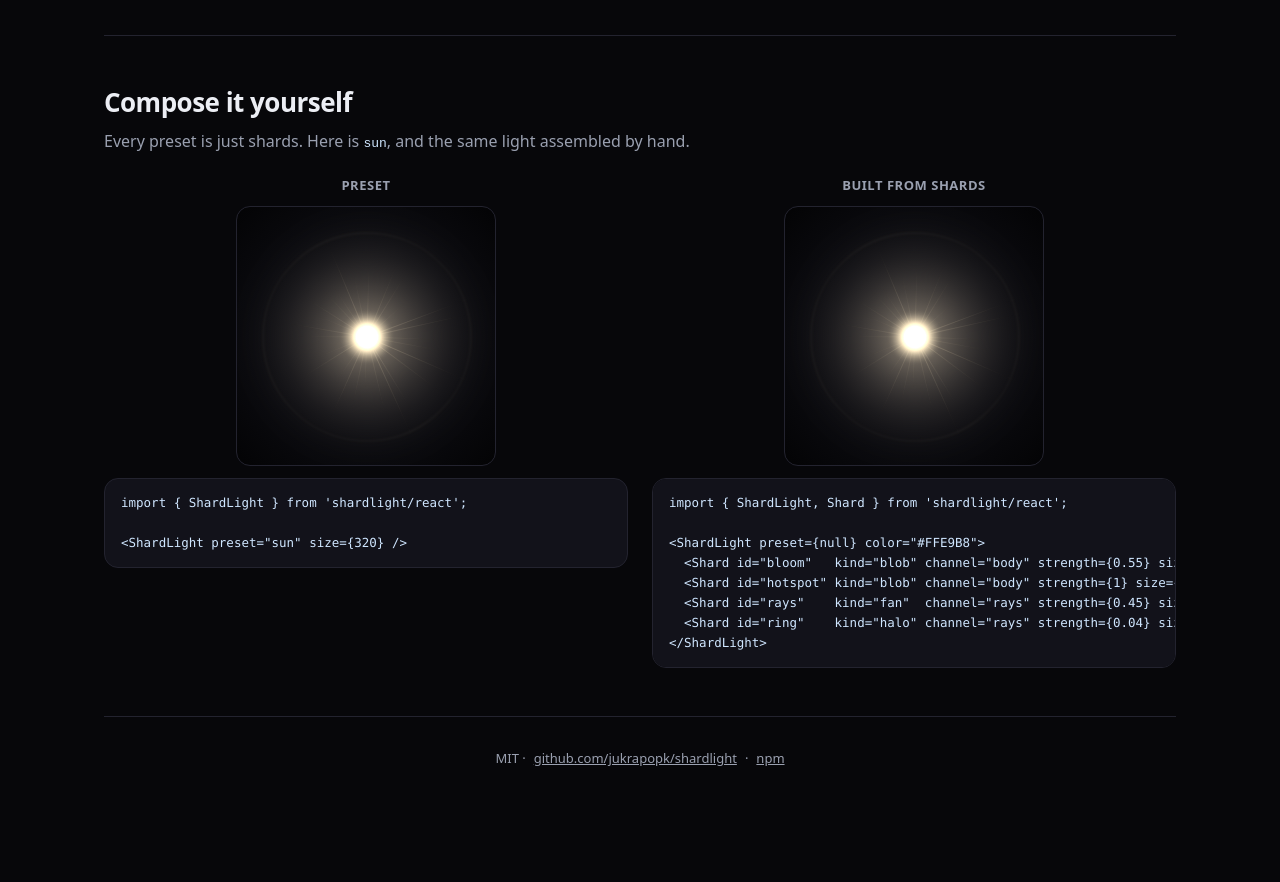
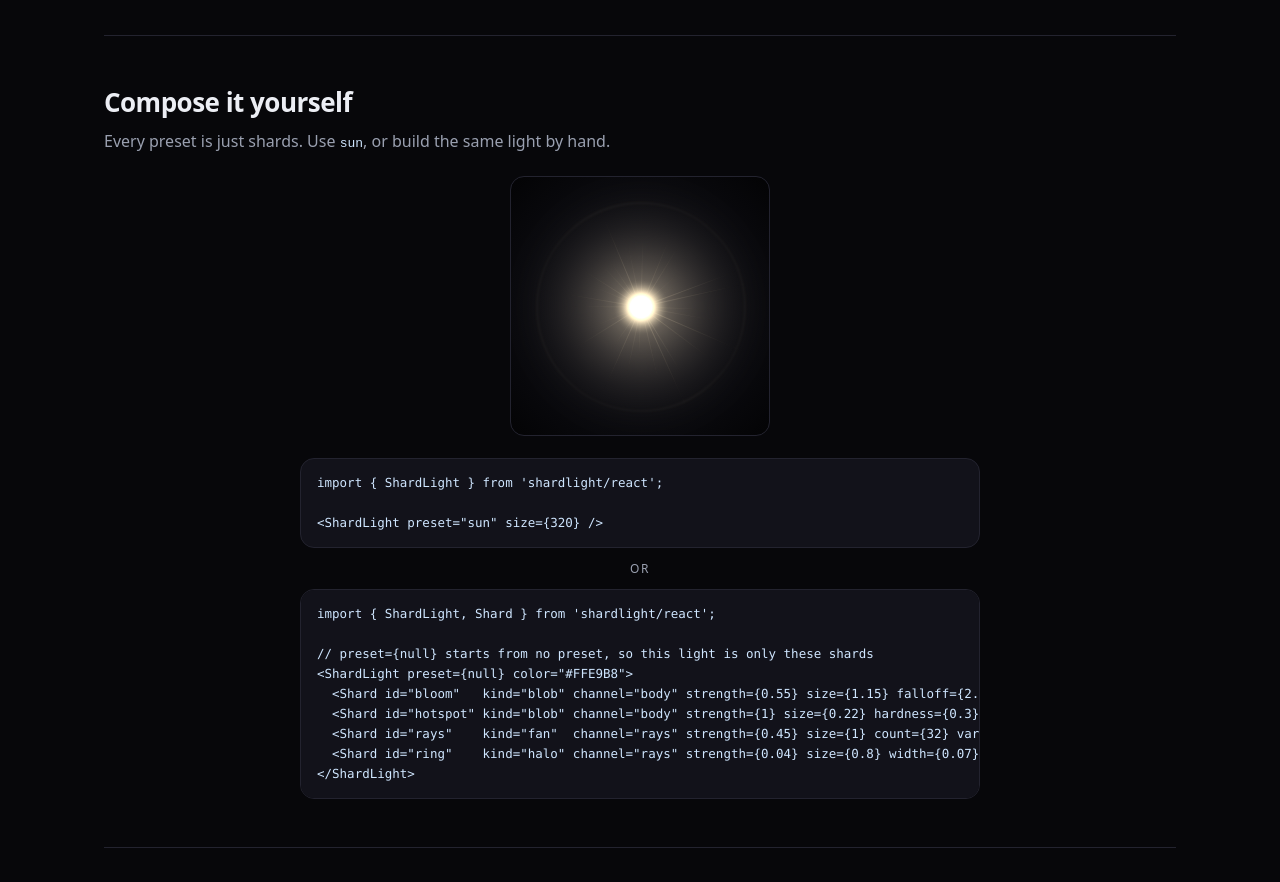
Before and after one commit to jukrapopk/shardlight, a React (Vite) app in the folder apps/demo/: page / in a window 1280 px wide. Shown: the part 1900-2782 px from the top of the page. Before the commit the page ends 2755 px from the top, so only its background shows below. Built offline with nearby package versions, Linux system fonts and the light colour scheme.

Commit message:
feat(demo): show one light with preset-or-shards snippets in the compose section
The two approaches are identical, so render one display and stack the two snippets with an 'or' between them; note why preset={null} is required.

```diff
--- a/apps/demo/src/App.tsx
+++ b/apps/demo/src/App.tsx
@@ -1,7 +1,7 @@
 import { Canvas } from '@react-three/fiber';
 import { useEffect, useRef } from 'react';
 import * as THREE from 'three';
-import { ShardLight, Shard } from 'shardlight/react';
+import { ShardLight } from 'shardlight/react';
 import { ShardLightMesh } from 'shardlight/r3f';
 import { createShardLight } from 'shardlight/three';
 
@@ -26,6 +26,7 @@ scene.add(light.object);`,
 <ShardLight preset="sun" size={320} />`,
   shardsSun: `import { ShardLight, Shard } from 'shardlight/react';
 
+// preset={null} starts from no preset, so this light is only these shards
 <ShardLight preset={null} color="#FFE9B8">
   <Shard id="bloom"   kind="blob" channel="body" strength={0.55} size={1.15} falloff={2.6} softness={5} />
   <Shard id="hotspot" kind="blob" channel="body" strength={1} size={0.22} hardness={0.3} falloff={2} />
@@ -168,75 +169,21 @@ export function App() {
         </div>
       </section>
 
-      {/* Compose: the sun preset vs the same light built from shards */}
+      {/* Compose: one light, two ways to get it */}
       <section className="section" id="compose">
         <h2>Compose it yourself</h2>
         <p className="sub">
-          Every preset is just shards. Here is <code>sun</code>, and the same light assembled by
-          hand.
+          Every preset is just shards. Use <code>sun</code>, or build the same light by hand.
         </p>
-        <div className="examples">
-          <figure>
-            <h3>Preset</h3>
-            <div className="light-box">
-              <ShardLight preset="sun" size={BOX} />
-            </div>
+        <div className="compose">
+          <div className="light-box">
+            <ShardLight preset="sun" size={BOX} />
+          </div>
+          <div className="compose-code">
             <pre>{CODE.presetSun}</pre>
-          </figure>
-
-          <figure>
-            <h3>Built from shards</h3>
-            <div className="light-box">
-              <ShardLight preset={null} color="#FFE9B8" size={BOX}>
-                <Shard
-                  id="bloom"
-                  kind="blob"
-                  channel="body"
-                  strength={0.55}
-                  size={1.15}
-                  falloff={2.6}
-                  softness={5}
-                />
-                <Shard
-                  id="hotspot"
-                  kind="blob"
-                  channel="body"
-                  strength={1}
-                  size={0.22}
-                  hardness={0.3}
-                  falloff={2}
-                />
-                <Shard
-                  id="rays"
-                  kind="fan"
-                  channel="rays"
-                  strength={0.45}
-                  size={1}
-                  count={32}
-                  variance={0.7}
-                  jitter={0.55}
-                  inner={0.06}
-                  width={2}
-                  taper={1}
-                  falloff={1.6}
-                  fadeIn={0.05}
-                  softness={1.5}
-                />
-                <Shard
-                  id="ring"
-                  kind="halo"
-                  channel="rays"
-                  strength={0.04}
-                  size={0.8}
-                  width={0.07}
-                  falloff={2}
-                  softness={2.5}
-                  variance={0.4}
-                />
-              </ShardLight>
-            </div>
+            <div className="or">or</div>
             <pre>{CODE.shardsSun}</pre>
-          </figure>
+          </div>
         </div>
       </section>
 
--- a/apps/demo/src/styles.css
+++ b/apps/demo/src/styles.css
@@ -220,6 +220,45 @@ body {
   overflow-x: auto;
 }
 
+/* ---------- compose: one light, two snippets ---------- */
+.compose {
+  display: flex;
+  flex-direction: column;
+  align-items: center;
+  gap: 22px;
+  max-width: 680px;
+  margin: 0 auto;
+}
+
+.compose-code {
+  width: 100%;
+  display: flex;
+  flex-direction: column;
+  align-items: center;
+  gap: 12px;
+}
+
+.compose-code pre {
+  width: 100%;
+  margin: 0;
+  padding: 14px 16px;
+  background: var(--panel);
+  border: 1px solid var(--border);
+  border-radius: var(--radius);
+  font-family: ui-monospace, SFMono-Regular, Menlo, monospace;
+  font-size: 12.5px;
+  line-height: 1.6;
+  color: var(--accent-2);
+  overflow-x: auto;
+}
+
+.compose-code .or {
+  font-size: 12px;
+  letter-spacing: 0.14em;
+  text-transform: uppercase;
+  color: var(--muted);
+}
+
 /* ---------- presets ---------- */
 .presets {
   display: grid;
```
